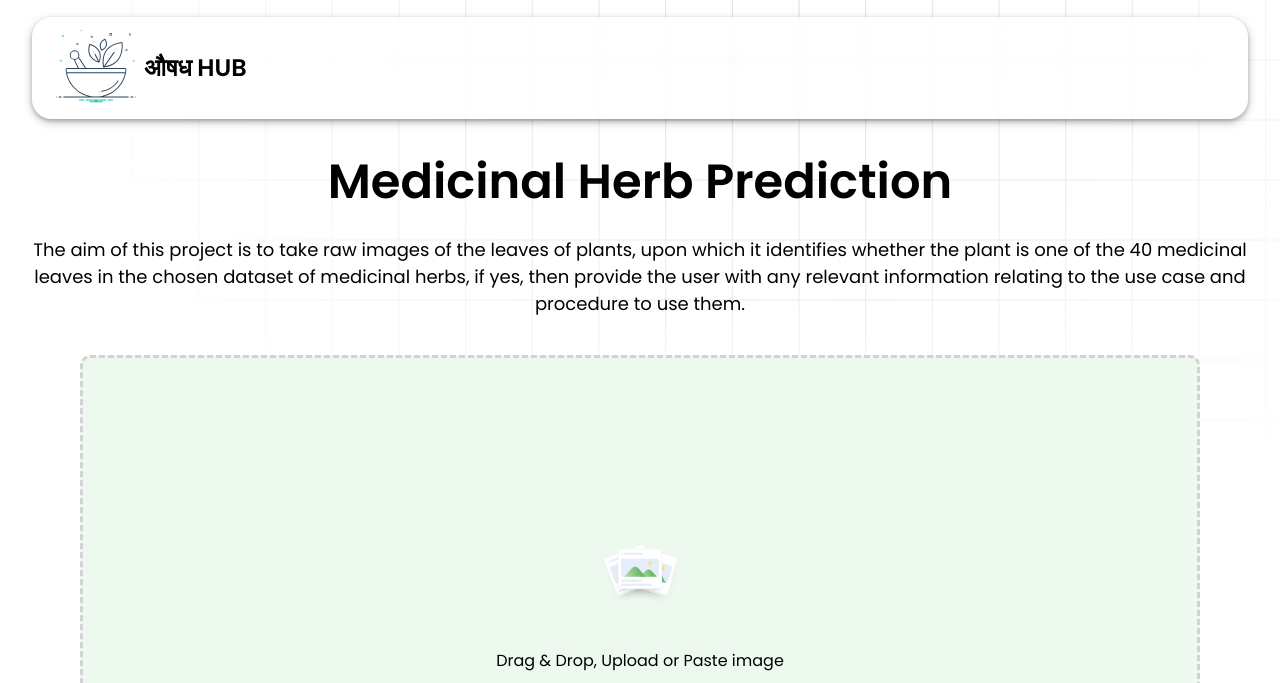
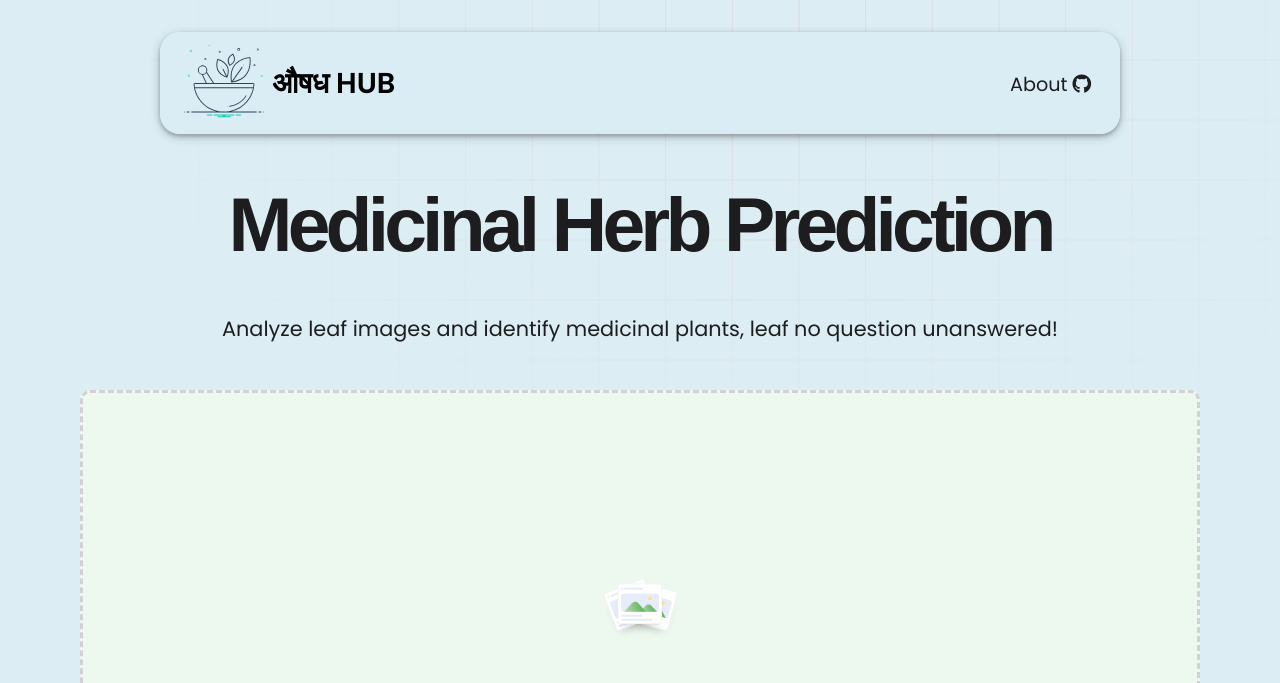
Before and after one commit to abhinav0git/SIHV1, a Flask app: page / in a window 1280 px wide. Shown: the top 683 px of the page. Run offline with Flask 3, Linux system fonts and the light colour scheme; some libraries are stand-ins or nearby versions.

Commit message:
added about section in header and changed ui

```diff
--- a/static/stylesheets/style.css
+++ b/static/stylesheets/style.css
@@ -1,6 +1,9 @@
 @import url('https://fonts.googleapis.com/css2?family=Poppins:wght@300;400;600&display=swap');
 @import url("https://fonts.googleapis.com/css2?family=Montserrat&display=swap");
 @media (max-width: 768px) {
+    .logoname{
+        display: none;
+    }
     #imageRes {
         max-height: 200px;
         padding: 2.4rem;
@@ -23,10 +26,11 @@
 }
 
 body{
+    color: #1d1d1f;
     margin: 0;
     font-family: "Poppins", sans-serif;
     background-image: url(/static/img/squares.svg);
-    /* background-color: rgba(173, 216, 230, 0.419); */
+    background-color: rgba(173, 216, 230, 0.419);
     transition: background 0.2s linear;
 }
 
@@ -34,6 +38,9 @@ header {
     width: 100%;
     padding: 1px 0;
     line-height: 1.2%;
+    display: flex;
+    flex-direction: row;
+    justify-content: center;
 }
 
 header h1 {
@@ -41,10 +48,13 @@ header h1 {
 }
 
 .navbar {
-    background-color: rgba(255, 255, 255, 0.5);
-    -webkit-backdrop-filter: blur(5px);
+    background: rgba(217, 237, 246, 0.82);
+    /* background: linear-gradient(0deg, rgba(217,237,246,1) 0%, rgba(4,99,181,1) 100%); */
+    /* -webkit-backdrop-filter: blur(5px); */
     backdrop-filter: blur(4px);
-    position: sticky;
+    position: fixed;
+    width: 75vw;
+    top: 2%;
     display: flex;
     box-shadow: 0 2px 4px 0 rgba(0, 0, 0, 0.2), 0 3px 10px 0 rgba(0, 0, 0, 0.25);
     align-items: center;
@@ -55,13 +65,14 @@ header h1 {
     justify-content: space-between;
     border-radius: 20px;
 }
+
 .textandlogo {
-    /* border: 1px solid black; */
     display: flex;
     flex-direction: row;
     align-items: center;
     margin: 0;
     padding: 0.2rem;
+    font-size: larger;
 }
 .navbar .logo img {
     height: 80px;
@@ -79,51 +90,68 @@ header h1 {
     transform: scale(1.05);
 }
 
+.aboutSection {
+    display: flex;
+    flex-direction: row;
+    margin-left: auto;
+    margin-right: 1rem;
+}
+
+.about {
+    /* display: flex;
+    align-items: center; */
+    font-size: 1.2rem;
+    text-decoration: none;
+    color: #1d1d1f;
+}
+
 .tool-section {
     display: flex;
     flex-direction: column;
 }
 
 .tool-section h1 {
-    font-size: 3em;
-    letter-spacing: -0.5%;
+    /* margin-top: 9rem; */
+    margin: 9.5rem auto 1.5rem auto;
+    font-family: Tt interfaces,sans-serif;
+    font-size: 4.8rem;
+    letter-spacing: -4.8px;
     padding-top: 1.6rem;
     text-align: center;
-    margin: 0;
 }
 
 .slogan {
+    /* margin-top: 10vh; */
     padding: 0 1.5rem 0 1.5rem;
     text-align: center;
     display: block;
-    margin-left: auto;
-    margin-right: auto;
+    margin-left: 1.5rem;
+    margin-right: 1.5rem;
     font-size: 18px;
     font-weight:500;
     line-height: 1.5;
+    font-size: 1.3rem;
 }
 
 .uploadsection {
     padding: 2rem 0;
-    margin: 20px 5rem;
-    margin: 20px 5rem;
+    margin: 25px 5rem;
     background-color: #EDF9EE;
     border-radius: 10px;
     min-height: 350px;
     max-height: fit-content;
-    max-width: 84rem;
-    max-width: 84rem;
+    /* max-width: 84rem; */
     border: 3px dashed #d2d1d6;
     display: flex;
     flex-direction: row;
     align-items: center;
     justify-content: center;
-    /* /* height: 433px; */ */
+    /* height: 433px; */
     transition: .1s ease-in-out;
 }
 
 #upsectionIndex:hover {
-    background-color: #ebebebd4;
+    background-color: #b8e5bcd6;
   }
 
 .afterImage {
--- a/templates/index.html
+++ b/templates/index.html
@@ -8,6 +8,7 @@
     <link rel="stylesheet" href="../static/stylesheets/style.css">
     <link rel="icon" type="image/x-icon" href="../static/img/webpage_logo_final.png">
     <link rel="shortcut icon" href="#">
+    <link rel="stylesheet" href="https://cdnjs.cloudflare.com/ajax/libs/font-awesome/6.0.0-beta3/css/all.min.css">
     <script src="../static/scripts/script.js" defer></script>
     <!-- <script src="https://code.jscharting.com/latest/jscharting.js"></script> -->
     <script src="https://ajax.googleapis.com/ajax/libs/jquery/2.1.1/jquery.min.js"></script>
@@ -23,6 +24,13 @@
                     <span class="logoname"><h1>औषध HUB</h1></span>
                 </div>
 
+                <div class="aboutSection">
+                    <a href="https://github.com/AusafMo/AushadhHub-BackEnd" class="about">
+                        <span class="githublogo">About</span>
+                        <i class="fab fa-github"></i>
+                    </a>
+                </div>
+
                 <div class="toggle">
                     <!-- <input type="checkbox" class="checkbox" id="checkbox">
                     <label for="checkbox" class="checkbox-label">
@@ -31,12 +39,12 @@
                       <span class="ball"></span>
                     </label> -->
                   </div>
+            </nav>
 
-            </nav>
         </header>
         <div class="tool-section">
             <h1 class="toolheading">Medicinal Herb Prediction</h1>
-            <p class="slogan">The aim of this project is to take raw images of the leaves of plants, upon which it identifies whether the plant is one of the 40 medicinal leaves in the chosen dataset of medicinal herbs, if yes, then provide the user with any relevant information relating to the use case and procedure to use them.</p>
+            <p class="slogan">Analyze leaf images and identify medicinal plants, leaf no question unanswered!</p>
             <div class="toolwindow">
                 <div class="section">
                         <div class="tool-span">
```
